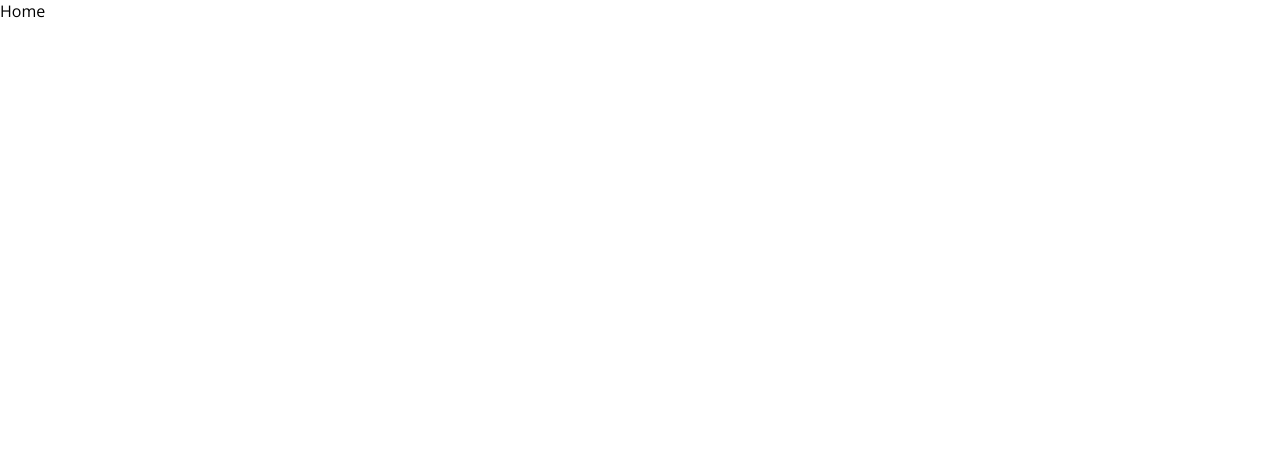
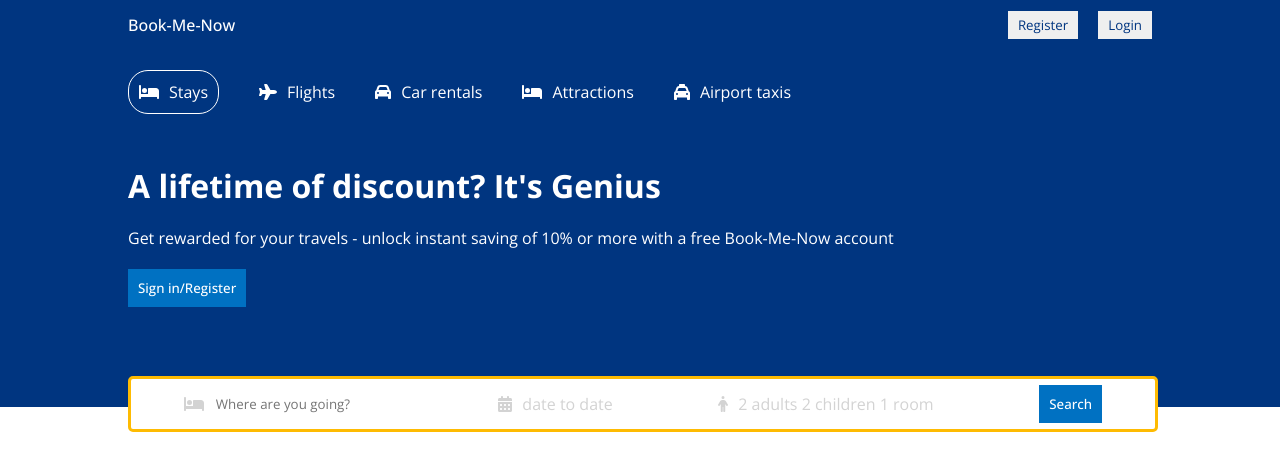
Before and after one commit to Zahid-Sarang/Book-me-now-UI, a React (Create React App) app: page / in a window 1280 px wide. Shown: the top 470 px of the page. Built offline with nearby package versions, Linux system fonts and the light colour scheme.

Commit message:
header and navbar Ui is done

```diff
--- a/package.json
+++ b/package.json
@@ -3,6 +3,10 @@
   "version": "0.1.0",
   "private": true,
   "dependencies": {
+    "@fortawesome/fontawesome-svg-core": "^6.3.0",
+    "@fortawesome/free-regular-svg-icons": "^6.3.0",
+    "@fortawesome/free-solid-svg-icons": "^6.3.0",
+    "@fortawesome/react-fontawesome": "^0.2.0",
     "@testing-library/jest-dom": "^5.16.4",
     "@testing-library/react": "^13.1.1",
     "@testing-library/user-event": "^13.5.0",
--- a/public/index.html
+++ b/public/index.html
@@ -17,7 +17,7 @@
         margin: 0;
       }
     </style>
-    <title>React App</title>
+    <title>Book-Me-Now</title>
   </head>
   <body>
     <noscript>You need to enable JavaScript to run this app.</noscript>
--- /dev/null
+++ b/src/components/header/Header.jsx
@@ -0,0 +1,72 @@
+import React from "react";
+import "./header.css";
+
+import {
+  faBed,
+  faCalendarDays,
+  faCar,
+  faPerson,
+  faPlane,
+  faTaxi,
+} from "@fortawesome/free-solid-svg-icons";
+import { FontAwesomeIcon } from "@fortawesome/react-fontawesome";
+
+const Header = () => {
+  return (
+    <div className="header">
+      <div className="headerContainer">
+        <div className="headerList">
+          <div className="headerListItem active">
+            <FontAwesomeIcon icon={faBed} />
+            <span>Stays</span>
+          </div>
+          <div className="headerListItem">
+            <FontAwesomeIcon icon={faPlane} />
+            <span>Flights</span>
+          </div>
+          <div className="headerListItem">
+            <FontAwesomeIcon icon={faCar} />
+            <span>Car rentals</span>
+          </div>
+          <div className="headerListItem">
+            <FontAwesomeIcon icon={faBed} />
+            <span>Attractions</span>
+          </div>
+          <div className="headerListItem">
+            <FontAwesomeIcon icon={faTaxi} />
+            <span>Airport taxis</span>
+          </div>
+        </div>
+        <h1 className="headerTitle">A lifetime of discount? It's Genius</h1>
+        <p className="headerDesc">
+          Get rewarded for your travels - unlock instant saving of 10% or more
+          with a free Book-Me-Now account
+        </p>
+        <button className="headerBtn">Sign in/Register</button>
+        <div className="headerSearch">
+          <div className="headerSearchItem">
+            <FontAwesomeIcon icon={faBed} className="headerIcon" />
+            <input
+              type="text"
+              placeholder="Where are you going?"
+              className="headerSearchInput"
+            />
+          </div>
+          <div className="headerSearchItem">
+            <FontAwesomeIcon icon={faCalendarDays} className="headerIcon" />
+            <span className="headerSearchText">date to date</span>
+          </div>
+          <div className="headerSearchItem">
+            <FontAwesomeIcon icon={faPerson} className="headerIcon" />
+            <span className="headerSearchText">2 adults 2 children 1 room</span>
+          </div>
+          <div className="headerSearchItem">
+            <button className="headerBtn">Search</button>
+          </div>
+        </div>
+      </div>
+    </div>
+  );
+};
+
+export default Header;
--- /dev/null
+++ b/src/components/header/header.css
@@ -0,0 +1,84 @@
+.header {
+  background-color: #003580;
+  color: white;
+  display: flex;
+  justify-content: center;
+  position: relative;
+}
+
+.headerContainer {
+  width: 100%;
+  max-width: 1024px;
+  margin: 20px 0px 100px 0px;
+}
+
+.headerContainer.listMode {
+  margin: 20px 0px 0px 0px;
+}
+
+.headerList {
+  display: flex;
+  gap: 40px;
+  margin-bottom: 50px;
+}
+
+.headerListItem {
+  display: flex;
+  align-items: center;
+  gap: 10px;
+}
+
+.headerListItem.active {
+  border: 1px solid white;
+  padding: 10px;
+  border-radius: 20px;
+}
+
+.headerDesc {
+  margin: 20px 0px;
+}
+
+.headerBtn {
+  background-color: #0071c2;
+  color: white;
+  font-weight: 500;
+  border: none;
+  padding: 10px;
+  cursor: pointer;
+}
+
+.headerSearch {
+  height: 30px;
+  background-color: white;
+  border: 3px solid #febb02;
+  display: flex;
+  align-items: center;
+  justify-content: space-around;
+  padding: 10px 0px;
+  border-radius: 5px;
+  position: absolute;
+  bottom: -25px;
+  width: 100%;
+  max-width: 1024px;
+
+}
+
+.headerIcon {
+  color: lightgray;
+}
+
+.headerSearchItem{
+    display: flex;
+    align-items: center;
+    gap: 10px;
+}
+
+.headerSearchInput{
+    border: none;
+    outline: none;
+}
+
+.headerSearchText{
+    color: lightgray;
+    cursor: pointer;
+}
--- /dev/null
+++ b/src/components/navbar/Navbar.jsx
@@ -0,0 +1,19 @@
+import React from 'react';
+import "./navbar.css"
+
+const Navbar = () => {
+  return (
+    <div className='navbar'>
+        <div className='navContainer'>
+            <span className='logo'>Book-Me-Now</span>
+            <div className='navItems'>
+                <button className="navButton">Register</button>
+                <button className="navButton">Login</button>
+            </div>
+        </div>
+
+    </div>
+  )
+}
+
+export default Navbar
--- /dev/null
+++ b/src/components/navbar/navbar.css
@@ -0,0 +1,27 @@
+.navbar{
+    height: 50px;
+    background-color: #003580;
+    display: flex;
+    justify-content: center;
+}
+
+.navContainer{
+    width: 100%;
+    max-width: 1024px;
+    color: white;
+    display: flex;
+    align-items: center;
+    justify-content: space-between;
+}
+
+.logo{
+  font-weight: 500;
+}
+
+.navButton{
+    margin-left: 20px;
+    border: none;
+    padding: 5px 10px;
+    cursor: pointer;
+    color: #003580;
+}
--- a/src/pages/home/Home.jsx
+++ b/src/pages/home/Home.jsx
@@ -1,8 +1,14 @@
-import React from 'react'
+import React from 'react';
+import Header from '../../components/header/Header';
+import Navbar from '../../components/navbar/Navbar';
+import "./Home.css";
 
 const Home = () => {
   return (
-    <div>Home</div>
+    <div>
+      <Navbar />
+      <Header />
+    </div>
   )
 }
 
```
Also changed, not shown: src/pages/home/Home.css (added), 1 other file (tests, documents, lock files or other folders).
